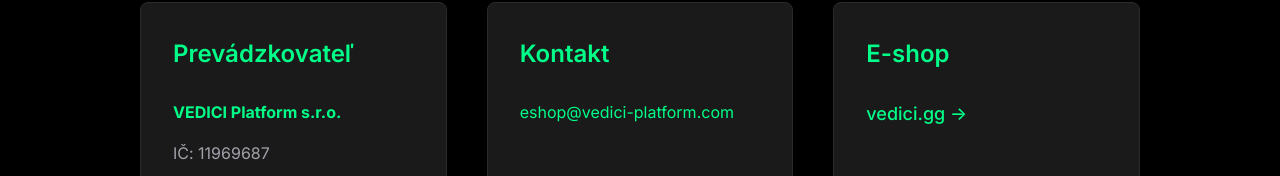
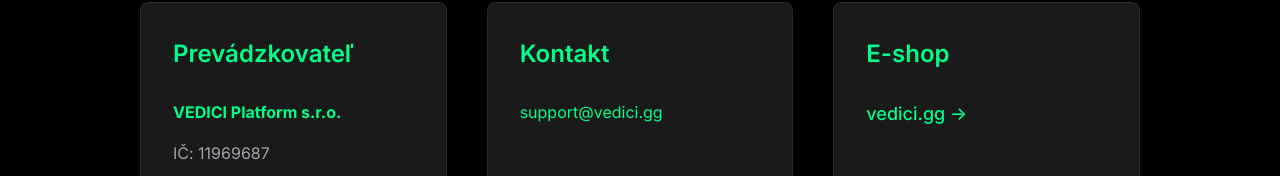
Before and after one commit to jurajgiacko/vedici-platform-web, a plain HTML site: page index.html in a window 1280 px wide. Shown: the part 2873-3049 px from the top of the page. Drawn offline with Linux system fonts and the light colour scheme.

Commit message:
Zmena kontaktného e-mailu na support@vedici.gg

```diff
--- a/index.html
+++ b/index.html
@@ -121,7 +121,7 @@
                 <div class="contact-section">
                     <h3 class="contact-title">Kontakt</h3>
                     <div class="contact-info">
-                        <p><a href="mailto:eshop@vedici-platform.com">eshop@vedici-platform.com</a></p>
+                        <p><a href="mailto:support@vedici.gg">support@vedici.gg</a></p>
                     </div>
                 </div>
                 <div class="contact-section">
```
Also changed, not shown: 1 other file.
